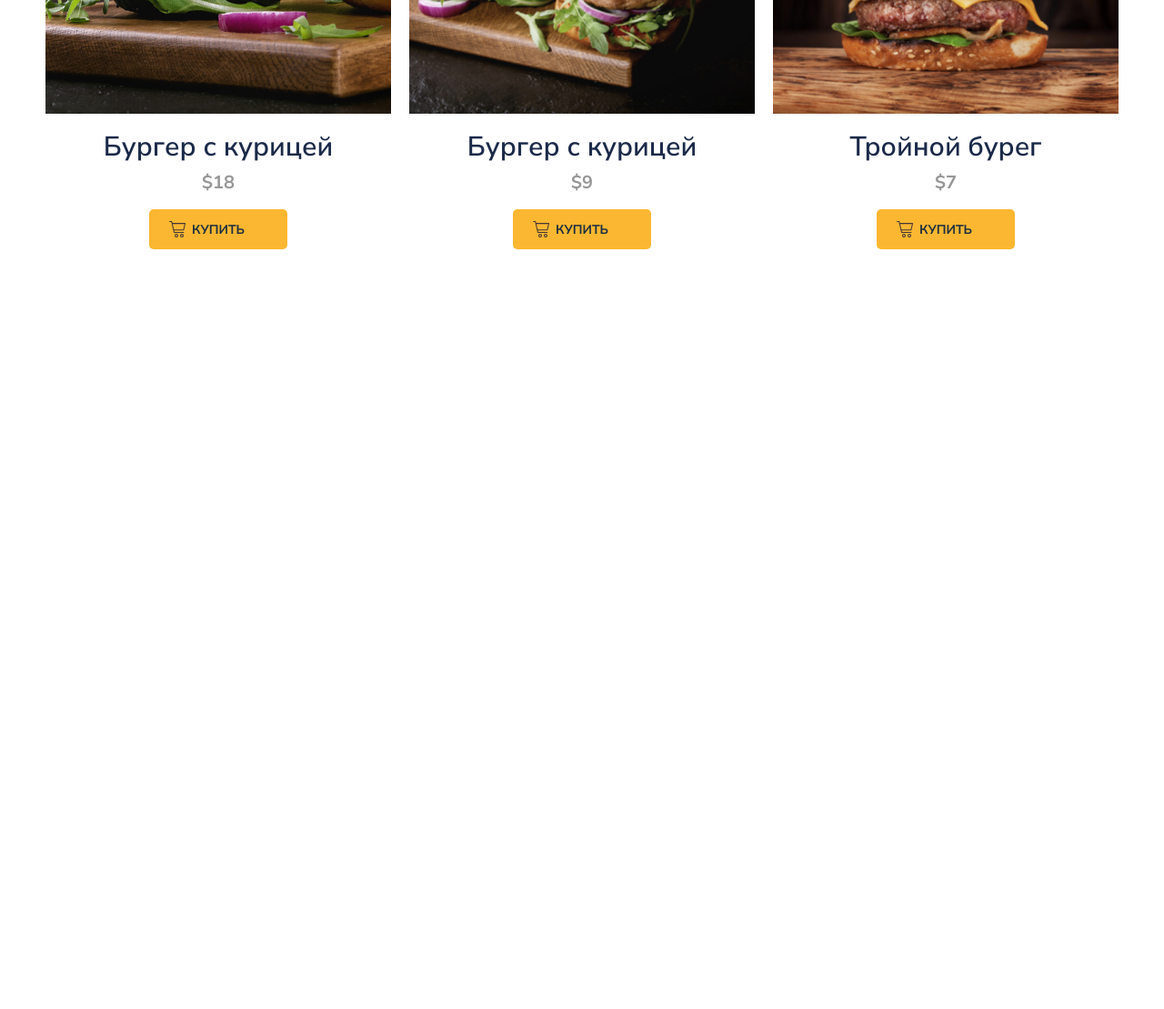
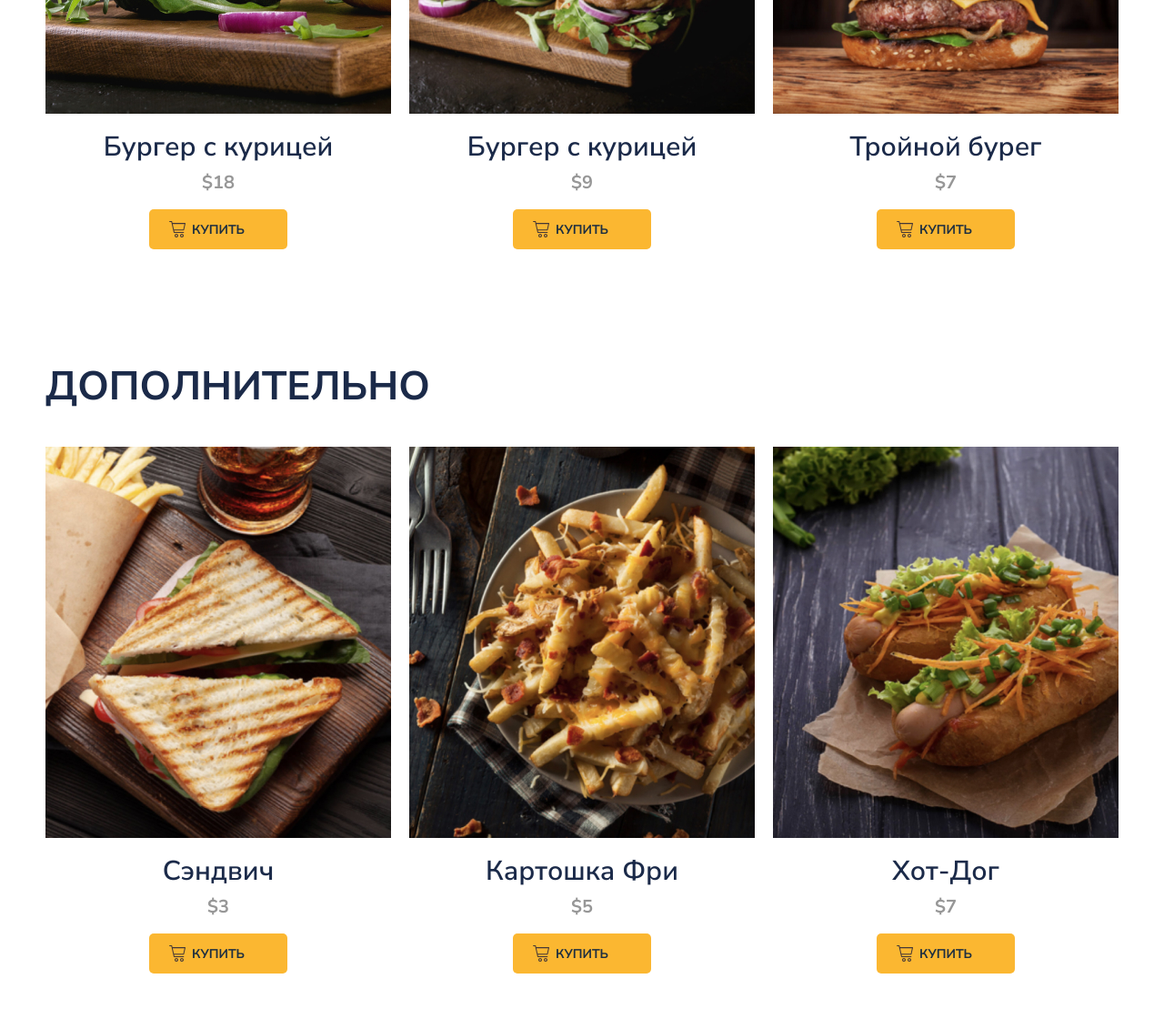
Before and after one commit to Andron67/Module01-Burger, a plain HTML site: page index.html in a window 1280 px wide. Shown: the part 2284-3393 px from the top of the page at 91% size. Before the commit the page ends 2584 px from the top, so only its background shows below. Drawn offline with nearby package versions, Linux system fonts and the light colour scheme.

Commit message:
Add files and changes

```diff
--- a/index.html
+++ b/index.html
@@ -156,6 +156,54 @@
 				</div>
 			</div>
 		</section>
+
+		<!--MENU-ADDITIONALLY-->
+		<section class="menu-additionally">
+			<div class="container">
+				<div class="menu-header">
+					<h2 class="menu-title">
+						Дополнительно
+					</h2>
+				</div>
+				<div class="menu-grid">
+					<div class="menu-grid-item">
+						<div class="menu-grid-cover">
+							<img src="images-menu_additionally/01.jpg" alt="Острый Бургер">
+						</div>
+						<p class="menu-grid-title">Сэндвич</p>
+						<p class="menu-grid-price">$3</p>
+						<button type = "button" class="menu-grid-btn">
+							<span class="menu-grid-icon"></span>
+							<span class="menu-grid-text">купить</span>
+						</button>
+					</div>
+
+					<div class="menu-grid-item">
+						<div class="menu-grid-cover">
+							<img src="images-menu_additionally/02.jpg" alt="Острый Бургер">
+						</div>
+						<p class="menu-grid-title">Картошка Фри</p>
+						<p class="menu-grid-price">$5</p>
+						<button type = "button" class="menu-grid-btn">
+							<span class="menu-grid-icon"></span>
+							<span class="menu-grid-text">купить</span>
+						</button>
+					</div>
+
+					<div class="menu-grid-item">
+						<div class="menu-grid-cover">
+							<img src="images-menu_additionally/03.jpg" alt="Бугер ">
+						</div>
+						<p class="menu-grid-title">Хот-Дог</p>
+						<p class="menu-grid-price">$7</p>
+						<button type = "button" class="menu-grid-btn">
+							<span class="menu-grid-icon"></span>
+							<span class="menu-grid-text">купить</span>
+						</button>
+					</div>
+				</div>
+			</div>
+		</section>
 	</main>
 </body>
 </html>
--- a/style/main.css
+++ b/style/main.css
@@ -224,6 +224,9 @@ header {
 }
 
 /* --------- SECTION MAIN-MENU ---------------- */
+.menu {
+	margin-bottom: 100px;
+}
 
 .menu-header {
 	display: flex;
@@ -318,3 +321,7 @@ header {
 	top: 0px;
 	right: 65px;
 }
+
+.menu-additionally {
+	margin-bottom: 100px;
+}
```
Also changed, not shown: images-menu_additionally/01.jpg (added), images-menu_additionally/02.jpg (added), images-menu_additionally/03.jpg (added).
